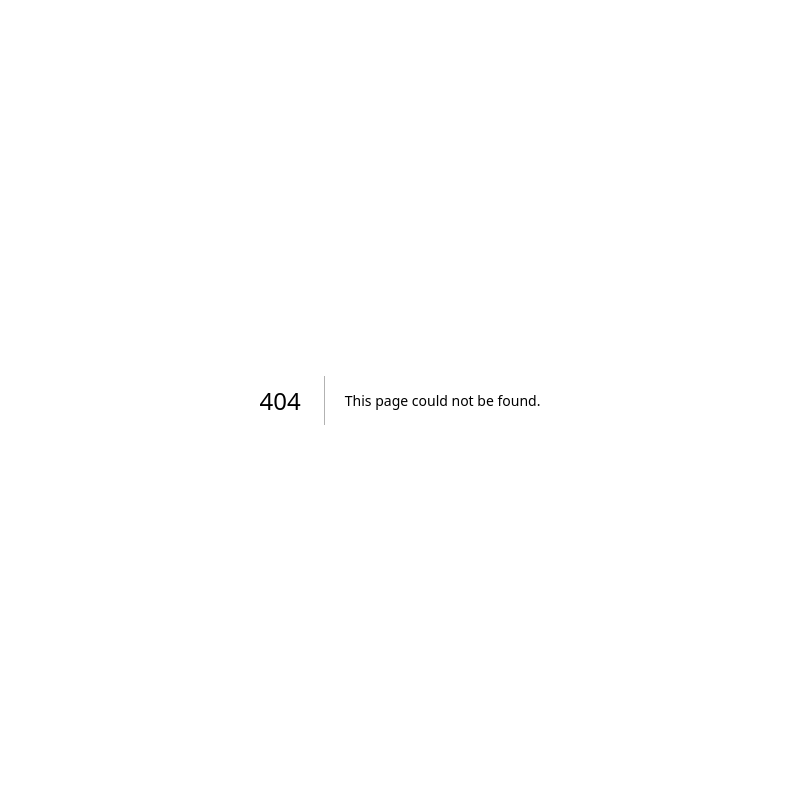
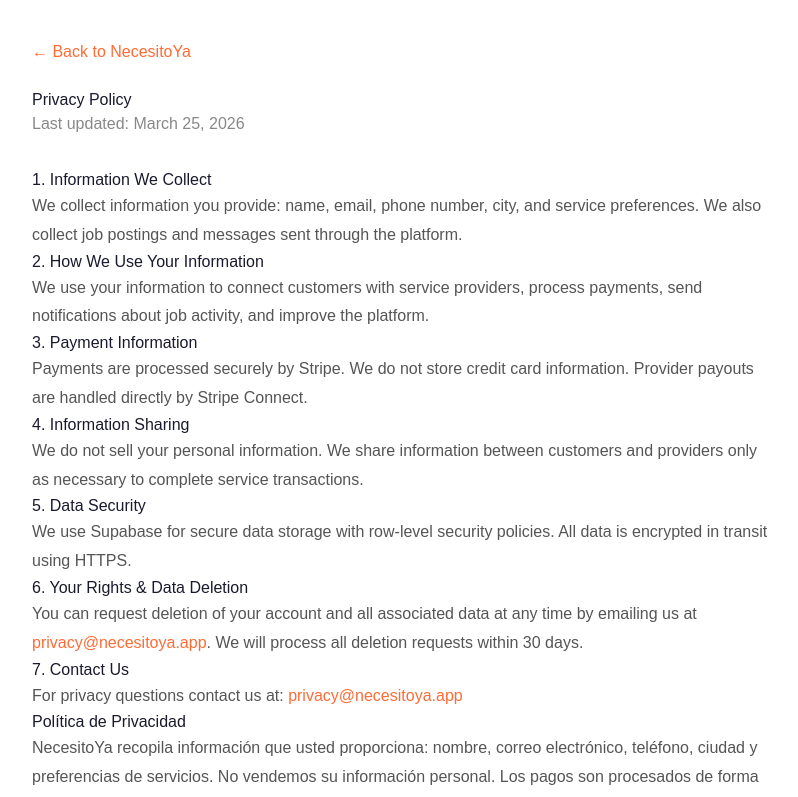
Before and after one commit to Paninche/necesitoya, a Next.js app: page /privacy in a window 1280 px wide. Before the commit this address had no page. Shown: the top 797 px of the page, without its empty margins (240-1038 px from the left). Built offline with nearby package versions, Linux system fonts and the light colour scheme.

Commit message:
Add privacy policy page

```diff
--- /dev/null
+++ b/app/privacy/page.js
@@ -0,0 +1,37 @@
+export default function Privacy() {
+  return (
+    <main style={{fontFamily:'Arial', maxWidth:'800px', margin:'0 auto', padding:'40px 32px'}}>
+      <a href="/" style={{color:'#FF6B35', textDecoration:'none'}}>← Back to NecesitoYa</a>
+      <h1 style={{color:'#1a1a2e', marginTop:'24px'}}>Privacy Policy</h1>
+      <p style={{color:'#888', marginBottom:'32px'}}>Last updated: March 25, 2026</p>
+
+      <h2 style={{color:'#1a1a2e'}}>1. Information We Collect</h2>
+      <p style={{color:'#555', lineHeight:'1.8'}}>We collect information you provide: name, email, phone number, city, and service preferences. We also collect job postings and messages sent through the platform.</p>
+
+      <h2 style={{color:'#1a1a2e'}}>2. How We Use Your Information</h2>
+      <p style={{color:'#555', lineHeight:'1.8'}}>We use your information to connect customers with service providers, process payments, send notifications about job activity, and improve the platform.</p>
+
+      <h2 style={{color:'#1a1a2e'}}>3. Payment Information</h2>
+      <p style={{color:'#555', lineHeight:'1.8'}}>Payments are processed securely by Stripe. We do not store credit card information. Provider payouts are handled directly by Stripe Connect.</p>
+
+      <h2 style={{color:'#1a1a2e'}}>4. Information Sharing</h2>
+      <p style={{color:'#555', lineHeight:'1.8'}}>We do not sell your personal information. We share information between customers and providers only as necessary to complete service transactions.</p>
+
+      <h2 style={{color:'#1a1a2e'}}>5. Data Security</h2>
+      <p style={{color:'#555', lineHeight:'1.8'}}>We use Supabase for secure data storage with row-level security policies. All data is encrypted in transit using HTTPS.</p>
+
+      <h2 style={{color:'#1a1a2e'}}>6. Your Rights & Data Deletion</h2>
+      <p style={{color:'#555', lineHeight:'1.8'}}>You can request deletion of your account and all associated data at any time by emailing us at <a href="mailto:privacy@necesitoya.app" style={{color:'#FF6B35'}}>privacy@necesitoya.app</a>. We will process all deletion requests within 30 days.</p>
+
+      <h2 style={{color:'#1a1a2e'}}>7. Contact Us</h2>
+      <p style={{color:'#555', lineHeight:'1.8'}}>For privacy questions contact us at: <a href="mailto:privacy@necesitoya.app" style={{color:'#FF6B35'}}>privacy@necesitoya.app</a></p>
+
+      <h2 style={{color:'#1a1a2e'}}>Política de Privacidad</h2>
+      <p style={{color:'#555', lineHeight:'1.8'}}>NecesitoYa recopila información que usted proporciona: nombre, correo electrónico, teléfono, ciudad y preferencias de servicios. No vendemos su información personal. Los pagos son procesados de forma segura por Stripe. Puede solicitar la eliminación de su cuenta enviando un correo a <a href="mailto:privacy@necesitoya.app" style={{color:'#FF6B35'}}>privacy@necesitoya.app</a>.</p>
+
+      <div style={{marginTop:'48px', padding:'24px', background:'#f8f6f2', borderRadius:'12px'}}>
+        <p style={{color:'#888', fontSize:'13px', margin:0}}>© 2026 NecesitoYa.app · Haines City, FL · <a href="/" style={{color:'#FF6B35'}}>necesitoya.app</a></p>
+      </div>
+    </main>
+  )
+}
```
